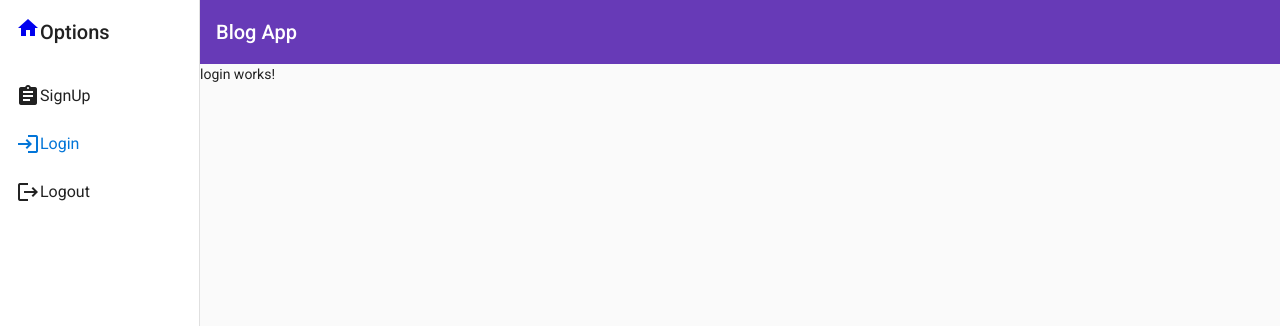
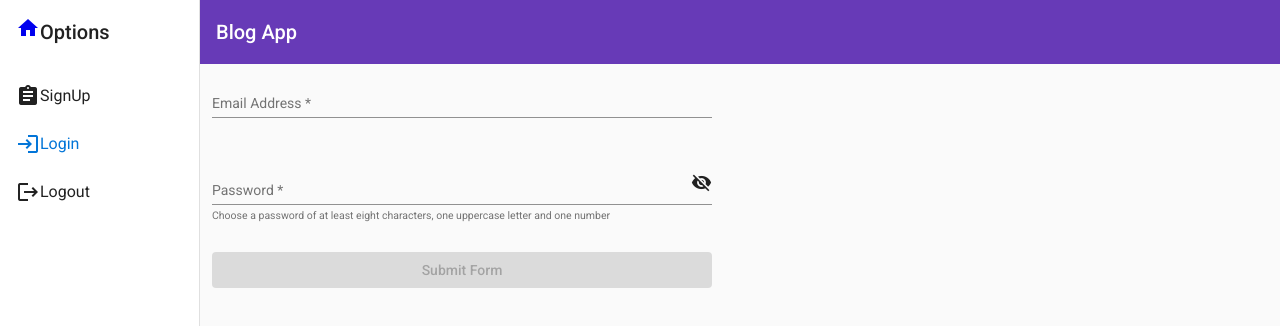
Before and after one commit to mubashir-mindfiresol/Blog, an Angular app: page /login in a window 1280 px wide. Shown: the top 326 px of the page. Built offline with nearby package versions, Linux system fonts and the light colour scheme.

Commit message:
Login And Image(s) added

```diff
--- a/src/app/components/login/login.component.css
+++ b/src/app/components/login/login.component.css
@@ -0,0 +1,19 @@
+.container {
+    padding: 10px;
+    margin: 0 auto;
+}
+
+  .form {
+    min-width: 150px;
+    max-width: 500px;
+    width: 100%;
+  }
+
+  .form-element {
+    padding: 5px 0px 25px 2px;
+    width: 100%;
+  }
+
+  .button {
+    width: 100%;
+  }
--- a/src/app/components/login/login.component.html
+++ b/src/app/components/login/login.component.html
@@ -1 +1,28 @@
-<p>login works!</p>
+<div class="container" *ngIf="!post; else forminfo">
+
+    <form [formGroup]="formGroup" (ngSubmit)="onSubmit(formGroup.value)" class="form">
+
+      <mat-form-field class="form-element">
+        <input matInput placeholder="Email Address" formControlName="email">
+        <mat-error *ngIf="!formGroup.controls['email'].valid && formGroup.controls['email'].touched">
+          {{ getErrorEmail() }}
+        </mat-error>
+      </mat-form-field>
+
+      <mat-form-field class="form-element">
+        <input matInput placeholder="Password" [type]="!hide ? 'password' : 'text'" formControlName="password" required>
+        <mat-icon style="cursor: pointer;" matSuffix (click)="hide = !hide">{{hide ? 'visibility' : 'visibility_off'}}</mat-icon>
+        <mat-hint>Choose a password of at least eight characters, one uppercase letter and one number</mat-hint>
+        <mat-error *ngIf="!formGroup.controls['password'].valid && formGroup.controls['password'].touched">
+          {{ getErrorPassword() }}
+        </mat-error>
+      </mat-form-field>
+
+      <div class="form-element">
+        <button mat-raised-button color="primary" type="submit" class="button" [disabled]="!formGroup.valid">Submit Form</button>
+      </div>
+      </form>
+  </div>
+  <ng-template #forminfo>
+    {{ post | json }}
+  </ng-template>
--- a/src/app/components/login/login.component.ts
+++ b/src/app/components/login/login.component.ts
@@ -1,4 +1,6 @@
 import { Component, OnInit } from '@angular/core';
+import { FormBuilder, FormGroup, FormControl, Validators } from '@angular/forms';
+import { Observable } from 'rxjs';
 
 @Component({
   selector: 'app-login',
@@ -7,9 +9,54 @@ import { Component, OnInit } from '@angular/core';
 })
 export class LoginComponent implements OnInit {
 
-  constructor() { }
+  formGroup: FormGroup;
+  titleAlert: string = 'This field is required';
+  post: any = '';
 
-  ngOnInit(): void {
+  constructor(private formBuilder: FormBuilder) { }
+
+  ngOnInit() {
+    this.createForm();
+  }
+
+  createForm() {
+    let emailregex: RegExp = /^(([^<>()\[\]\\.,;:\s@"]+(\.[^<>()\[\]\\.,;:\s@"]+)*)|(".+"))@((\[[0-9]{1,3}\.[0-9]{1,3}\.[0-9]{1,3}\.[0-9]{1,3}])|(([a-zA-Z\-0-9]+\.)+[a-zA-Z]{2,}))$/
+    this.formGroup = this.formBuilder.group({
+      'email': [null, [Validators.required, Validators.pattern(emailregex)], this.checkInUseEmail],
+      'password': [null, [Validators.required, this.checkPassword]],
+    });
+  }
+
+  checkPassword(control) {
+    let enteredPassword = control.value
+    let passwordCheck = /^(?=.*[a-z])(?=.*[A-Z])(?=.*[0-9])(?=.{8,})/;
+    return (!passwordCheck.test(enteredPassword) && enteredPassword) ? { 'requirements': true } : null;
+  }
+
+  checkInUseEmail(control) {
+    let db = ['abc@gmail.com','xyz@gmail.com'];
+    return new Observable(observer => {
+      setTimeout(() => {
+        let result = (db.indexOf(control.value) !== -1) ? { 'alreadyInUse': true } : null;
+        observer.next(result);
+        observer.complete();
+      }, 1000)
+    })
+  }
+
+  getErrorEmail() {
+    return this.formGroup.get('email').hasError('required') ? 'Field is required' :
+      this.formGroup.get('email').hasError('pattern') ? 'Not a valid emailaddress' :
+        this.formGroup.get('email').hasError('alreadyInUse') ? 'This Email-Address is already in use' : '';
+  }
+
+  getErrorPassword() {
+    return this.formGroup.get('password').hasError('required') ? 'Field is required (at least eight characters, one uppercase letter and one number)' :
+      this.formGroup.get('password').hasError('requirements') ? 'Password needs to be at least eight characters, one uppercase letter and one number' : '';
+  }
+
+  onSubmit(post) {
+    this.post = post;
   }
 
 }
--- a/src/app/components/signup/signup.component.html
+++ b/src/app/components/signup/signup.component.html
@@ -18,7 +18,7 @@
 
     <mat-form-field class="form-element">
       <input matInput placeholder="Password" [type]="!hide ? 'password' : 'text'" formControlName="password" required>
-      <mat-icon matSuffix (click)="hide = !hide">{{hide ? 'visibility' : 'visibility_off'}}</mat-icon>
+      <mat-icon style="cursor: pointer;" matSuffix (click)="hide = !hide">{{hide ? 'visibility' : 'visibility_off'}}</mat-icon>
       <mat-hint>Choose a password of at least eight characters, one uppercase letter and one number</mat-hint>
       <mat-error *ngIf="!formGroup.controls['password'].valid && formGroup.controls['password'].touched">
         {{ getErrorPassword() }}
--- a/src/app/components/signup/signup.component.ts
+++ b/src/app/components/signup/signup.component.ts
@@ -25,7 +25,6 @@ export class SignupComponent {
       'email': [null, [Validators.required, Validators.pattern(emailregex)], this.checkInUseEmail],
       'name': [null, Validators.required],
       'password': [null, [Validators.required, this.checkPassword]],
-      'description': [null, [Validators.required, Validators.minLength(5), Validators.maxLength(10)]],
       'date': [null, Validators.required]
     });
   }
```
Also changed, not shown: images/signup.PNG (added).
